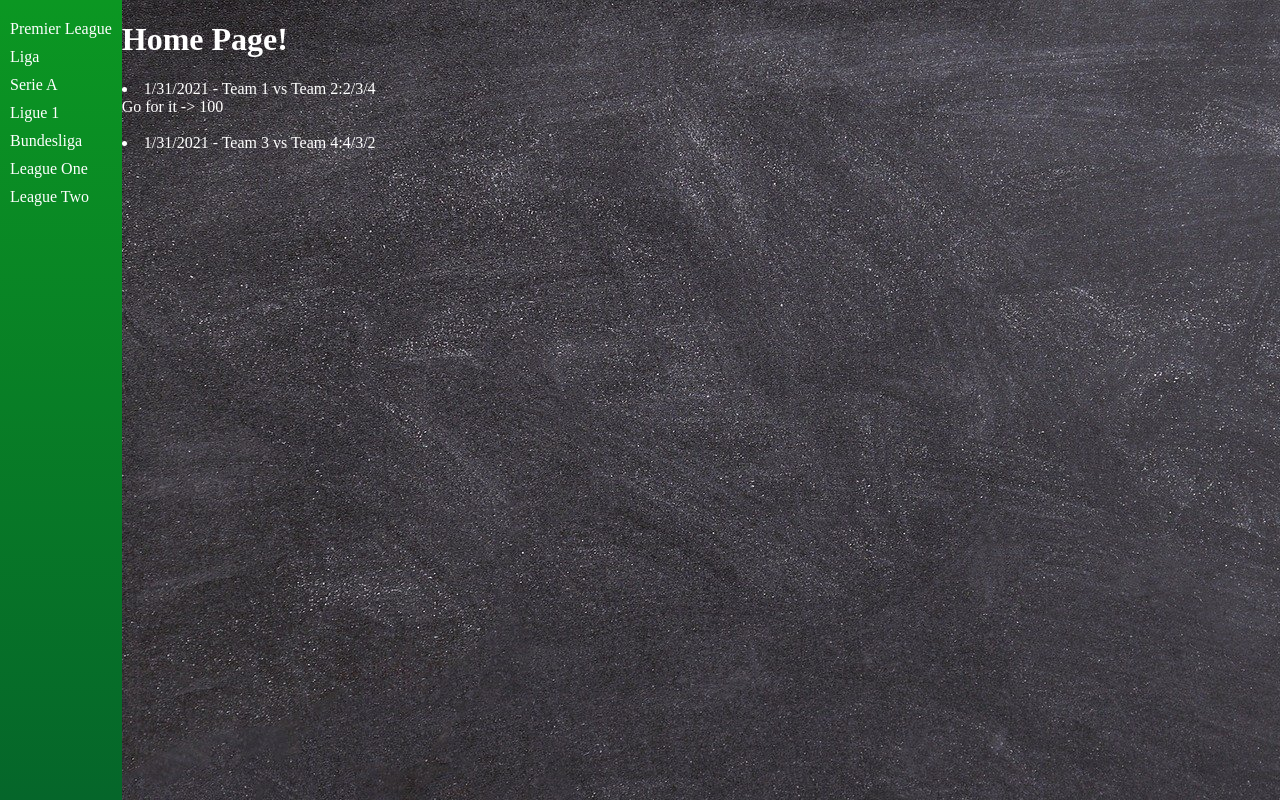
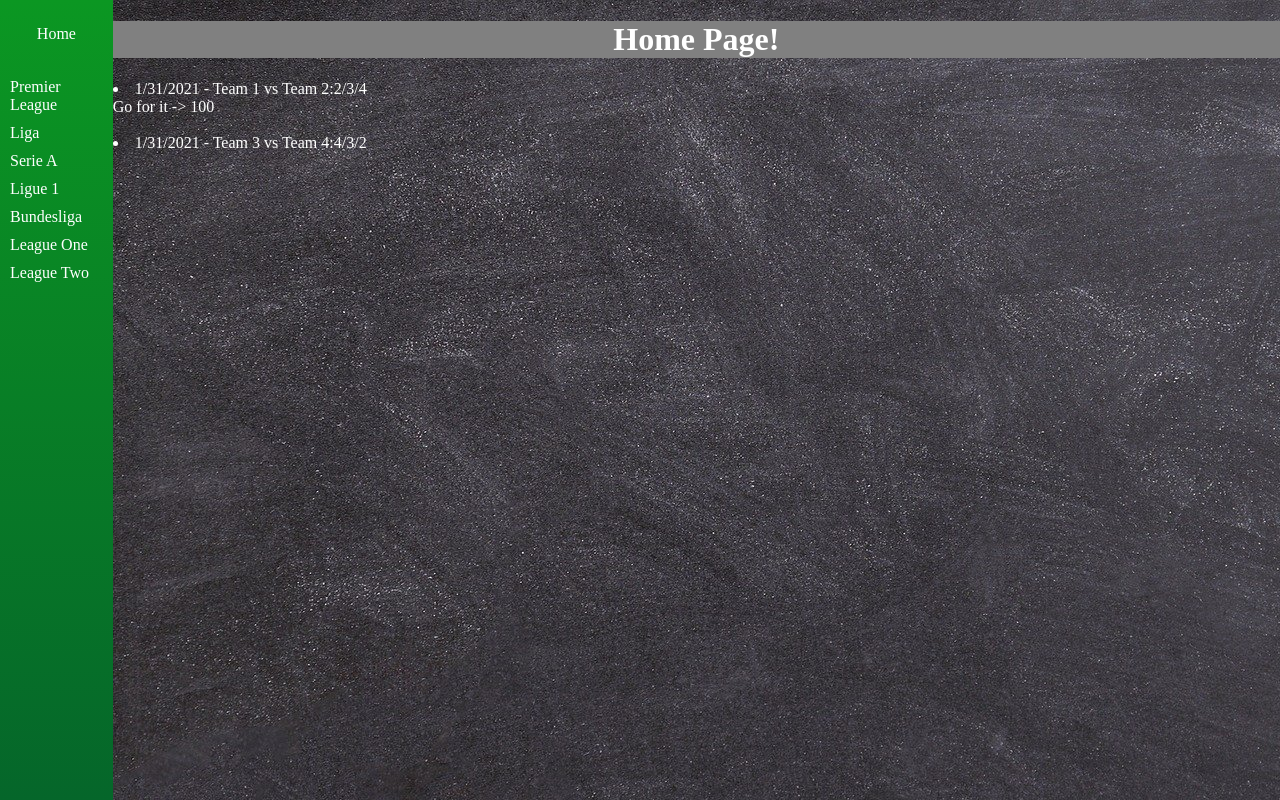
Before and after one commit to JeremyLavigne/betting-dashboard, a React app: page / in a window 1280 px wide. Built offline with nearby package versions, Linux system fonts and the light colour scheme; the HTML template or start-up script is replaced by a standard one.

Commit message:
Home title and link tto go back.

```diff
--- /dev/null
+++ b/src/components/home/Home.css
@@ -0,0 +1,8 @@
+#home_page {
+    width: 100%;
+}
+
+#home_page h1 {
+    text-align: center;
+    background-color: grey;
+}
--- a/src/components/home/Home.tsx
+++ b/src/components/home/Home.tsx
@@ -1,4 +1,6 @@
 import React from 'react';
+
+import './Home.css';
 
 const Home: React.FC = (): JSX.Element => {
     const nextMatches = [
@@ -24,7 +26,7 @@ const Home: React.FC = (): JSX.Element => {
         },
     ];
     return (
-        <div>
+        <div id="home_page">
             <h1>Home Page!</h1>
             {nextMatches.map((match) => (
                 <li key={`${match.homeTeam}-${match.date.toLocaleDateString()}`}>
--- a/src/components/navbar/Navbar.css
+++ b/src/components/navbar/Navbar.css
@@ -12,3 +12,11 @@ nav {
     color: var(--white);
     text-decoration: none;
 }
+
+.menu_home_link {
+    margin-top: var(--margin-md);
+    margin-bottom: var(--margin-lg);
+    text-align: center;
+    color: var(--white);
+    text-decoration: none;
+}
--- a/src/components/navbar/Navbar.tsx
+++ b/src/components/navbar/Navbar.tsx
@@ -6,6 +6,9 @@ import './Navbar.css';
 const Navbar: React.FC = (): JSX.Element => {
     return (
         <nav>
+            <Link className="menu_home_link" to="/">
+                Home
+            </Link>
             <Link className="menu_champ_link" to="/premier-league">
                 Premier League
             </Link>
```
